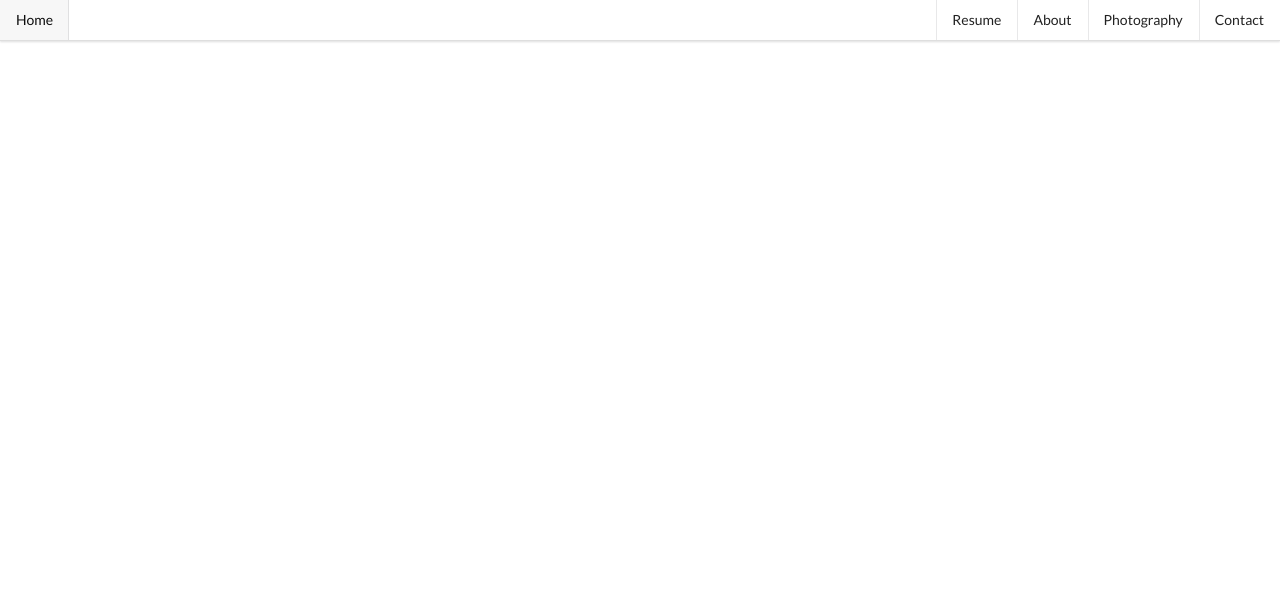
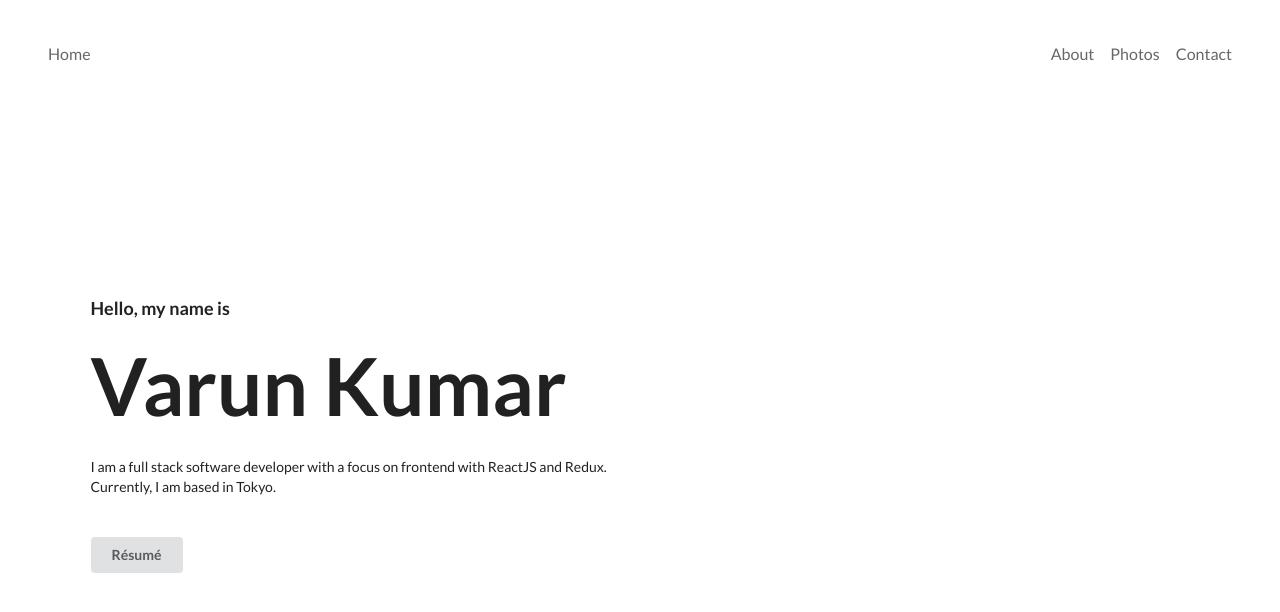
Before and after one commit to scandindian/scandindian.github.io, a React (Create React App) app: page / in a window 1280 px wide. Shown: the top 612 px of the page. Built offline with nearby package versions, Linux system fonts and the light colour scheme.

Commit message:
updating my website

```diff
--- a/src/components/App.js
+++ b/src/components/App.js
@@ -1,10 +1,13 @@
 import React from 'react';
 import NavigationBar from './NavigationBar';
+import Home from './views/Home';
+import '../css/App.css';
 
 const App = () => {
     return (
-        <div className="ui container">
+        <div id="app-container" className="ui container">
             <NavigationBar />
+            <Home />
         </div>
     );
 };
--- a/src/components/NavigationBar.js
+++ b/src/components/NavigationBar.js
@@ -1,14 +1,22 @@
 import React from 'react';
+import '../css/NavigationBar.css';
 
 const NavigationBar = () => {
     return (
-        <div class="ui top fixed menu">
-            <a class="item">Home</a>
-            <div class="right menu">
-                <a class="item">Resume</a>
-                <a class="item">About</a>
-                <a class="item">Photography</a>
-                <a class="item">Contact</a>
+        <div className="navigation-bar">
+            <div id="desktop-navigation-bar" className="ui top fixed text menu">
+                <a className="item">Home</a>
+                <div className="right menu">
+                    <a className="item">About</a>
+                    <a className="item">Photos</a>
+                    <a className="item">Contact</a>
+                </div>
+            </div>
+            <div id="mobile-navigation-bar" className="ui top fixed four item text menu">
+                <a className="item">Home</a>
+                <a className="item">About</a>
+                <a className="item">Photos</a>
+                <a className="item">Contact</a>
             </div>
         </div>
     );
--- /dev/null
+++ b/src/components/views/Home.js
@@ -0,0 +1,26 @@
+import React from 'react';
+import Resume from '../../documents/Resume.pdf';
+import '../../css/Home.css';
+
+const Home = () => {
+    return (
+        <div id="home-container" className="ui grid middle aligned">
+            <div className="row">
+                <div className="twelve wide column">
+                    <div className="ui vertical segment">
+                        <h3 className>Hello, my name is</h3>
+                        <h1 className="name-heading">Varun Kumar</h1>
+                        <p className="short-description">
+                            I am a full stack software developer with a focus on frontend with ReactJS and Redux.
+                            <br />
+                            Currently, I am based in Tokyo.
+                        </p>
+                        <a id="resume-button" href={Resume} target="_blank" className="ui button">Résumé</a>
+                    </div>
+                </div>
+            </div>
+        </div>
+    );
+};
+
+export default Home;
--- /dev/null
+++ b/src/css/App.css
@@ -0,0 +1,2 @@
+#app-container {
+}
--- /dev/null
+++ b/src/css/Home.css
@@ -0,0 +1,15 @@
+#home-container {
+    height: 100vh;
+    width: 100%;
+    padding-top: 70px;
+    margin: 0px;
+}
+
+.name-heading {
+    margin: 0px;
+    font-size: clamp(40px, 8vw, 80px);
+}
+
+.short-description {
+    margin: 20px 0px 40px 0px;
+}
--- /dev/null
+++ b/src/css/NavigationBar.css
@@ -0,0 +1,22 @@
+#desktop-navigation-bar {
+    background: white;
+    padding: 40px;
+    font-size: medium;
+}
+
+#mobile-navigation-bar {
+    background: white;
+    padding: 20px;
+}
+
+@media screen and (max-width: 480px) {
+    #desktop-navigation-bar {
+        display: none;
+    }
+}
+
+@media screen and (min-width: 480px) {
+    #mobile-navigation-bar {
+        display: none;
+    }
+}
```
Also changed, not shown: src/components/views/About.js (added), src/components/views/Contact.js (added), src/components/views/Photos.js (added), 1 other file (tests, documents, lock files or other folders).
